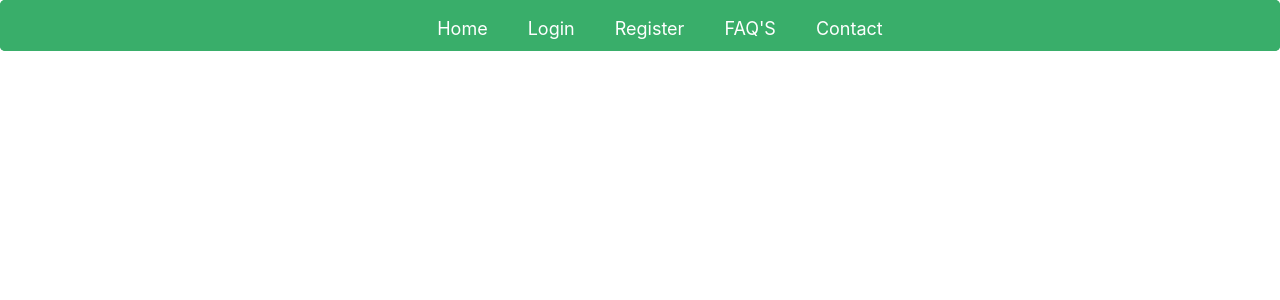
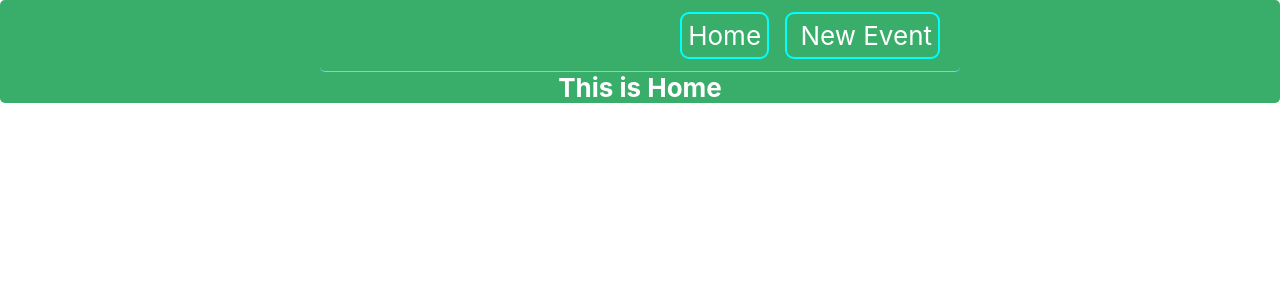
Before and after one commit to Yafet2557/Event-Planner, a React (Create React App) app in the folder frontend/: page / in a window 1280 px wide. Shown: the top 300 px of the page. Built offline with nearby package versions, Linux system fonts and the light colour scheme.

Commit message:
removedd nav.

```diff
--- a/frontend/src/Home.js
+++ b/frontend/src/Home.js
@@ -1,18 +1,14 @@
+import Navbar from "./navbar";
+
+
 const Home = () => {
 
 
 
     return (
         <div className="HomePage">
-            <nav>
-                <ul id="sideMenu">
-                    <li> <a href="#">Home</a></li>
-                    <li> <a href="Login">Login</a></li>
-                    <li> <a href="Register">Register</a></li>
-                    <li> <a href="#">FAQ'S</a></li>
-                    <li> <a href="#">Contact</a></li>
-                </ul>
-              </nav>
+            <Navbar/>
+            <h1>This is Home</h1>
         </div>
 
 
```
